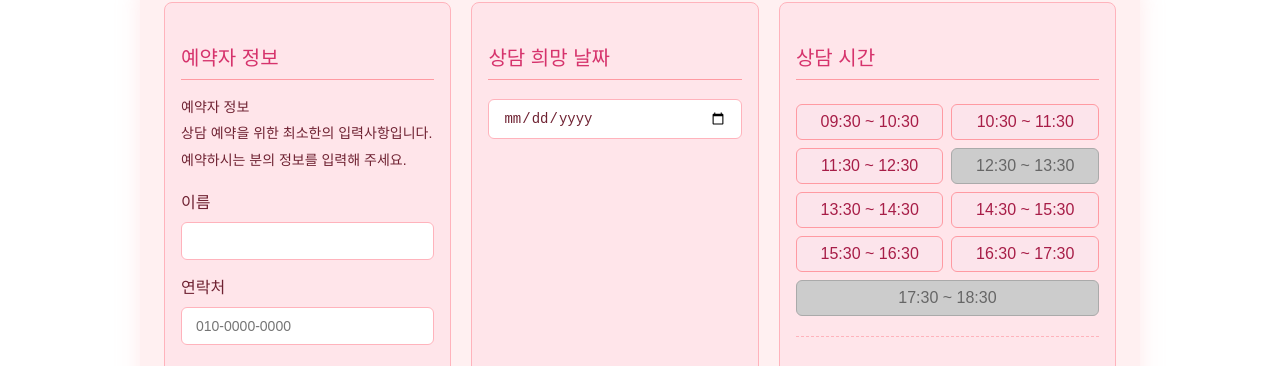
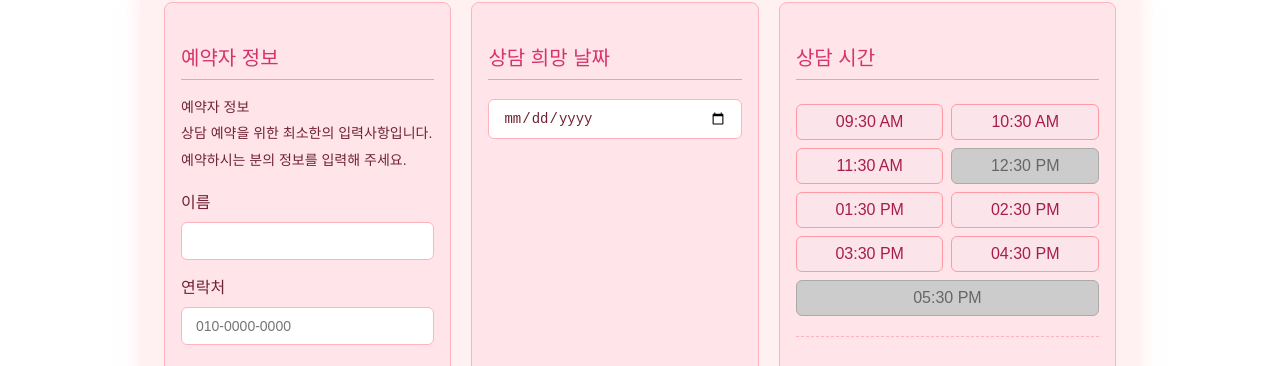
Before and after one commit to kitoku8706/skinseal-fronend, a React (Vite) app: page /mypage/reservation in a window 1280 px wide. Shown: the part 273-639 px from the top of the page. Built offline with nearby package versions, Linux system fonts and the light colour scheme; no server answers; sample sign-in values are in the browser's storage.

Commit message:
타임테이블 페이지 라우트 추가 및 예약 폼의 시간 목록을 Date 객체로 변환

```diff
--- a/src/App.jsx
+++ b/src/App.jsx
@@ -25,6 +25,7 @@ import UserWithdrawal from "./pages/UserWithdrawal.jsx";
 import ReservationQuery from "./pages/ReservationQuery.jsx";
 import ProtectedRoute from "./components/ProtectedRoute";
 import DiagnosisLayout from "./pages/DiagnosisLayout.jsx";
+import TimetablePage from "./pages/TimetablePage"; // TimetablePage 컴포넌트 경로 확인
 
 function App() {
     const [showLoginModal, setShowLoginModal] = useState(false);
@@ -56,6 +57,7 @@ function App() {
                     <Route path="/management" element={<ManagementTeam />} />
                     <Route path="/directions" element={<Directions />} />
                     <Route path="/reservation/chatbot" element={<ChatbotConsultPage />} />
+                    <Route path="/reservation/timetable" element={<TimetablePage />} />
 
                     {/* 로그인만 필요 */}
                     <Route path="/mypage" element={<ProtectedRoute><MyPage /></ProtectedRoute>} />
--- a/src/components/AppointmentForm.jsx
+++ b/src/components/AppointmentForm.jsx
@@ -11,17 +11,17 @@ function AppointmentForm({ userId }) {
   const [agree, setAgree] = useState(false);
   const [selectedConsultant, setSelectedConsultant] = useState(null);
 
-  // 상담 가능한 시간 목록
+  // 상담 가능한 시간 목록을 Date 객체로 변환
   const times = [
-    "09:30 ~ 10:30",
-    "10:30 ~ 11:30",
-    "11:30 ~ 12:30",
-    "12:30 ~ 13:30",
-    "13:30 ~ 14:30",
-    "14:30 ~ 15:30",
-    "15:30 ~ 16:30",
-    "16:30 ~ 17:30",
-    "17:30 ~ 18:30",
+    new Date(2025, 9, 22, 9, 30),
+    new Date(2025, 9, 22, 10, 30),
+    new Date(2025, 9, 22, 11, 30),
+    new Date(2025, 9, 22, 12, 30),
+    new Date(2025, 9, 22, 13, 30),
+    new Date(2025, 9, 22, 14, 30),
+    new Date(2025, 9, 22, 15, 30),
+    new Date(2025, 9, 22, 16, 30),
+    new Date(2025, 9, 22, 17, 30),
   ];
 
   // 시간별 상담 가능 여부 (예시, 실제 API 연동 권장)
@@ -171,7 +171,7 @@ function AppointmentForm({ userId }) {
                 onClick={() => availability[idx] && setTime(t)}
                 disabled={!availability[idx]}
               >
-                {t}
+                {t.toLocaleTimeString([], { hour: '2-digit', minute: '2-digit' })}
               </button>
             ))}
           </div>
```
